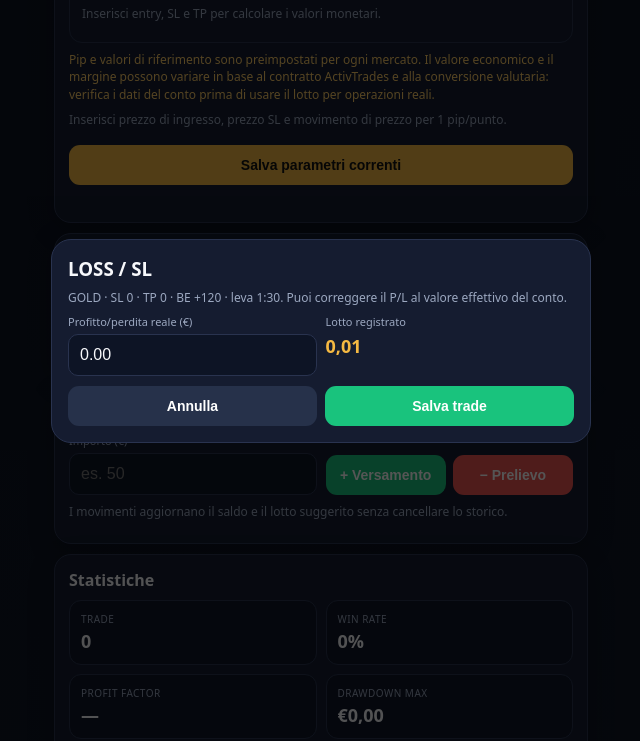
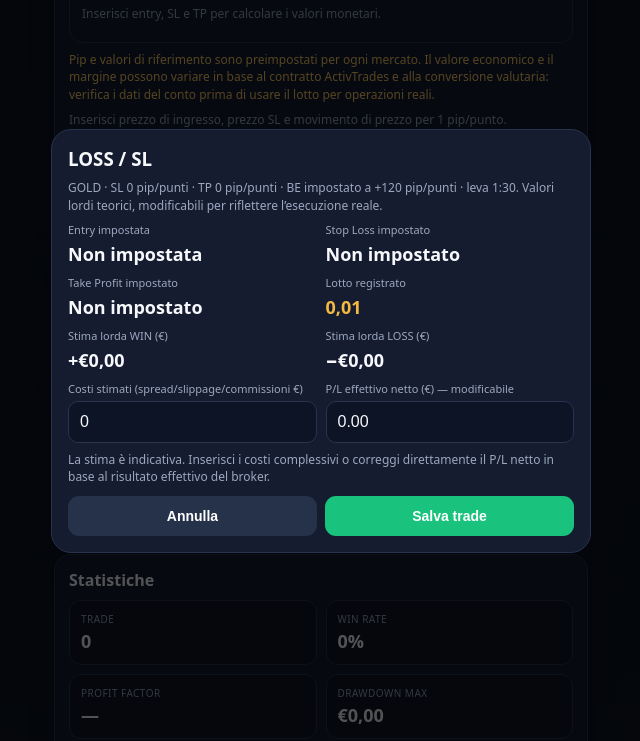
Before and after one commit to goldpulselab-bit/GoldPulse-apo, a plain HTML site: page index.html in a window 1280 px wide. Both pictures are taken after a click on the button "LOSS / SL". Shown: the part 1241-1982 px from the top of the page, without its empty margins (319-959 px from the left). Drawn offline with Linux system fonts and the light colour scheme.

Commit message:
Show editable trade estimates and costs when closing trades

```diff
--- a/index.html
+++ b/index.html
@@ -24,7 +24,7 @@
 <section class="card"><div class="row"><b>Storico operazioni</b><span class="sub" id="net">Netto €0,00</span></div><div class="grid" style="margin:9px 0"><div><label>Filtra strumento</label><select id="historySymbol"><option value="ALL">Tutti</option></select></div><div><label>Filtra periodo</label><select id="historyPeriod"><option value="ALL">Tutto lo storico</option><option value="7">Ultimi 7 giorni</option><option value="30">Ultimi 30 giorni</option><option value="90">Ultimi 90 giorni</option></select></div></div><div id="history" class="history"><p class="hint">Nessun trade registrato.</p></div></section>
 <section class="card"><b>Backup dati</b><p class="hint">Esporta saldo, storico, movimenti e impostazioni in un file JSON. Conserva il file in un posto sicuro. Il ripristino sostituisce i dati attuali.</p><div class="grid"><button class="secondary" id="exportBackup">Esporta backup</button><button class="secondary" id="importTrigger">Ripristina backup</button></div><input id="importBackup" type="file" accept="application/json,.json" style="display:none"><span class="saved" id="backupStatus"></span></section>
 </main>
-<div class="modal" id="modal"><div class="sheet"><h3 id="modalTitle">Risultato trade</h3><p class="hint" id="modalSummary">Inserisci il risultato effettivo in euro.</p><div class="grid"><div><label>Profitto/perdita reale (€)</label><input id="realPL" type="number" step="0.01" placeholder="es. 17,40"></div><div><label>Lotto registrato</label><div class="val gold" id="modalLot">0,01</div></div></div><div class="sheetBtns"><button class="secondary" id="cancel">Annulla</button><button class="win" id="saveTrade">Salva trade</button></div></div></div>
+<div class="modal" id="modal"><div class="sheet"><h3 id="modalTitle">Risultato trade</h3><p class="hint" id="modalSummary">Valori stimati da Entry, SL e TP. Correggili in base all’esecuzione reale.</p><div class="grid"><div><label>Entry impostata</label><div class="val" id="modalEntry">—</div></div><div><label>Stop Loss impostato</label><div class="val" id="modalSL">—</div></div><div><label>Take Profit impostato</label><div class="val" id="modalTP">—</div></div><div><label>Lotto registrato</label><div class="val gold" id="modalLot">0,01</div></div><div><label>Stima lorda WIN (€)</label><div class="val" id="modalGrossWin">—</div></div><div><label>Stima lorda LOSS (€)</label><div class="val" id="modalGrossLoss">—</div></div><div><label>Costi stimati (spread/slippage/commissioni €)</label><input id="tradeCosts" type="number" min="0" step="0.01" value="0"></div><div><label>P/L effettivo netto (€) — modificabile</label><input id="realPL" type="number" step="0.01" placeholder="es. 17,40"></div></div><p class="hint" id="modalCostNote">La stima è indicativa. Inserisci i costi complessivi o correggi direttamente il P/L netto in base al risultato effettivo del broker.</p><div class="sheetBtns"><button class="secondary" id="cancel">Annulla</button><button class="win" id="saveTrade">Salva trade</button></div></div></div>
 <script>
 (function(){
 'use strict';
@@ -180,7 +180,7 @@ document.querySelectorAll('[data-edit]').forEach(function(b){b.onclick=function(
 renderWeekly();draw();
 }
 function draw(){var c=$('chart'),dpr=window.devicePixelRatio||1,w=c.clientWidth||400,h=190;c.width=w*dpr;c.height=h*dpr;var x=c.getContext('2d');x.scale(dpr,dpr);x.clearRect(0,0,w,h);var vals=[state.start],v=state.start;state.trades.forEach(function(t){v+=Number(t.pl)||0;vals.push(v)});var mn=Math.min.apply(null,vals),mx=Math.max.apply(null,vals);if(mx===mn){mx+=1;mn-=1}var pad=16,iw=w-pad*2,ih=h-28;x.strokeStyle='#29334f';x.beginPath();x.moveTo(pad,ih);x.lineTo(w-pad,ih);x.stroke();x.beginPath();vals.forEach(function(a,i){var xx=pad+(vals.length===1?iw/2:iw*i/(vals.length-1)),yy=8+(mx-a)/(mx-mn)*(ih-8);if(i===0)x.moveTo(xx,yy);else x.lineTo(xx,yy)});x.strokeStyle='#f5b942';x.lineWidth=3;x.stroke();x.fillStyle='#f5b942';vals.forEach(function(a,i){var xx=pad+(vals.length===1?iw/2:iw*i/(vals.length-1)),yy=8+(mx-a)/(mx-mn)*(ih-8);x.beginPath();x.arc(xx,yy,3.5,0,Math.PI*2);x.fill()})}
-function openModal(type){readSettings();save();var lot=suggestedLot(),pip=settings.pipValues[settings.symbol]||0;pending=type;$('modalTitle').textContent=type==='WIN'?'WIN / TP':type==='LOSS'?'LOSS / SL':'BE';$('modalLot').textContent=lotFmt(lot);var pl=type==='WIN'?(calcTargetPips()*pip*lot/.01):type==='LOSS'?-(calcStopPips()*pip*lot/.01):0;$('realPL').value=pl.toFixed(2);$('modalSummary').textContent=settings.symbol+' · SL '+settings.slPips+' · TP '+settings.tpPips+' · BE +'+settings.bePips+' · leva 1:'+settings.leverage+'. Puoi correggere il P/L al valore effettivo del conto.';$('modal').classList.add('on')}
+var modalGrossPL=0;function openModal(type){readSettings();save();var lot=suggestedLot(),pip=settings.pipValues[settings.symbol]||0;pending=type;$('modalTitle').textContent=type==='WIN'?'WIN / TP':type==='LOSS'?'LOSS / SL':'BE';$('modalLot').textContent=lotFmt(lot);$('modalEntry').textContent=settings.entryPrice>0?String(settings.entryPrice):'Non impostata';$('modalSL').textContent=settings.stopPrice>0?String(settings.stopPrice):'Non impostato';$('modalTP').textContent=settings.tpPrice>0?String(settings.tpPrice):'Non impostato';var grossWin=calcTargetPips()*pip*lot/.01,grossLoss=calcStopPips()*pip*lot/.01;modalGrossPL=type==='WIN'?grossWin:type==='LOSS'?-grossLoss:0;$('modalGrossWin').textContent='+'+euro(grossWin);$('modalGrossLoss').textContent='−'+euro(grossLoss);$('tradeCosts').value='0';$('realPL').value=modalGrossPL.toFixed(2);$('modalSummary').textContent=settings.symbol+' · SL '+settings.slPips+' pip/punti · TP '+settings.tpPips+' pip/punti · BE impostato a +'+settings.bePips+' pip/punti · leva 1:'+settings.leverage+'. Valori lordi teorici, modificabili per riflettere l’esecuzione reale.';$('modal').classList.add('on')}
 var pending='WIN';
 function commitTrade(){var pl=parseFloat($('realPL').value);if(!Number.isFinite(pl)){alert('Inserisci il profitto o la perdita effettiva in euro.');return}if(pending==='LOSS')pl=-Math.abs(pl);else if(pending==='WIN')pl=Math.abs(pl);else if(pending==='BE')pl=0;try{readSettings();var lot=suggestedLot();var t={type:pending,symbol:settings.symbol,pl:+pl.toFixed(2),lot:lot,entryPrice:settings.entryPrice,stopPrice:settings.stopPrice,tpPrice:settings.tpPrice,stopPips:calcStopPips(),pipSize:settings.pipSizes[settings.symbol]||0,tpPips:settings.tpPips,bePips:settings.bePips,riskPct:settings.riskPct,leverage:settings.leverage,pipValue:settings.pipValues[settings.symbol]||0,margin:margin(),date:new Date().toISOString(),before:state.balance,after:+(Number(state.balance)+pl).toFixed(2)};state.balance=t.after;state.trades.push(t);if(!save()){state.trades.pop();state.balance=t.before;return}$('modal').classList.remove('on');render()}catch(e){alert('Operazione non registrata: '+(e&&e.message?e.message:'errore imprevisto'))}}
 function editTrade(i){var t=state.trades[i];if(!t)return;var entered=prompt('Inserisci il P/L corretto in euro (positivo per profitto, negativo per perdita):',String(Number(t.pl)||0));if(entered===null)return;var pl=Number(String(entered).replace(',','.'));if(!Number.isFinite(pl)){alert('Importo non valido.');return}var oldPL=Number(t.pl)||0;var newType=pl>0?'WIN':pl<0?'LOSS':'BE';if(!confirm('Confermi la modifica del risultato a '+euro(pl)+'?'))return;var delta=+(pl-oldPL).toFixed(2);t.pl=pl;t.type=newType;state.balance=+(Number(state.balance)+delta).toFixed(2);for(var j=i;j<state.trades.length;j++){state.trades[j].after=+(Number(state.trades[j].after||0)+delta).toFixed(2);if(j>i)state.trades[j].before=+(Number(state.trades[j].before||0)+delta).toFixed(2)}save();render()}
@@ -195,7 +195,7 @@ function saveCurrent(){readSettings();save();render();$('savedParams').textConte
 function newStart(){var v=num('start');if(!Number.isFinite(v)||v<=0){$('savedStart').textContent='Inserisci un saldo iniziale maggiore di zero.';return}var previous={start:state.start,balance:state.balance,trades:state.trades,movements:state.movements};state.start=+v.toFixed(2);state.balance=state.start;state.trades=[];state.movements=[];if(!save()){state.start=previous.start;state.balance=previous.balance;state.trades=previous.trades;state.movements=previous.movements;return}render();$('start').value=state.start;$('savedStart').textContent='✓ Nuovo saldo applicato. Storico azzerato.'}
 window.__applyNewStart=newStart;
 document.querySelectorAll('[data-type]').forEach(function(b){b.onclick=function(){openModal(b.dataset.type)}});
-$('cancel').onclick=function(){$('modal').classList.remove('on')};$('saveTrade').onclick=commitTrade;$('saveParams').onclick=saveCurrent;$('applyStart').onclick=function(){try{newStart()}catch(e){$('savedStart').textContent='Errore: '+(e&&e.message?e.message:'impossibile applicare il saldo');}};$('deposit').onclick=function(){movement(1)};$('withdraw').onclick=function(){movement(-1)};$('exportBackup').onclick=exportBackup;$('importTrigger').onclick=function(){$('importBackup').click()};$('importBackup').onchange=function(){importBackupFile(this.files&&this.files[0]);this.value=''};
+$('cancel').onclick=function(){$('modal').classList.remove('on')};$('tradeCosts').addEventListener('input',function(){var costs=Math.max(0,parseFloat(this.value)||0);$('realPL').value=(modalGrossPL-costs).toFixed(2)});$('saveTrade').onclick=commitTrade;$('saveParams').onclick=saveCurrent;$('applyStart').onclick=function(){try{newStart()}catch(e){$('savedStart').textContent='Errore: '+(e&&e.message?e.message:'impossibile applicare il saldo');}};$('deposit').onclick=function(){movement(1)};$('withdraw').onclick=function(){movement(-1)};$('exportBackup').onclick=exportBackup;$('importTrigger').onclick=function(){$('importBackup').click()};$('importBackup').onchange=function(){importBackupFile(this.files&&this.files[0]);this.value=''};
 $('statsSymbol').onchange=render;$('statsPeriod').onchange=render;$('historySymbol').onchange=render;$('historyPeriod').onchange=render;$('dailyLossLimit').value=String(settings.dailyLossLimit===undefined?3:settings.dailyLossLimit);$('dailyLossLimit').onchange=function(){settings.dailyLossLimit=Number(this.value)||0;save();render()};
 $('reset').onclick=function(){alert('Per azzerare lo storico devi applicare un nuovo saldo iniziale nella sezione qui sotto.')};
 $('symbol').onchange=function(){settings.symbol=$('symbol').value;syncInstrument()};
```
